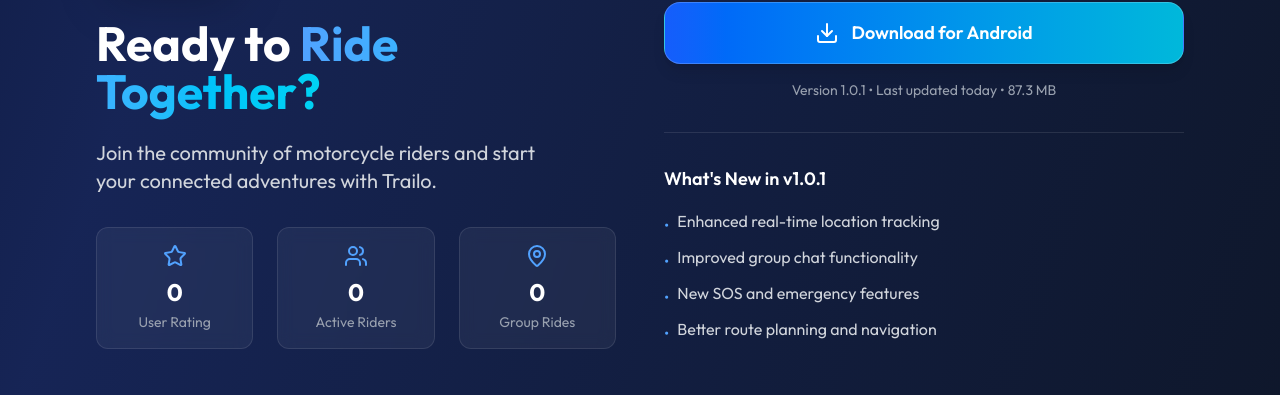
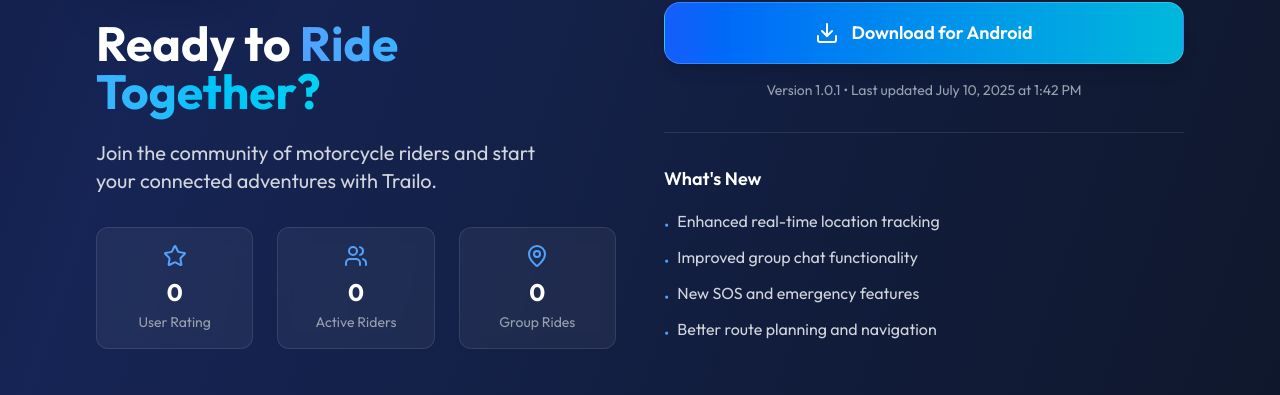
Before and after one commit to sumit-s-nair/Trailo-Web, a Next.js app: page / in a window 1280 px wide. Shown: the part 3307-3702 px from the top of the page. Built offline with nearby package versions, Linux system fonts and the light colour scheme.

Commit message:
added github actions changes

```diff
--- /dev/null
+++ b/public/latest.json
@@ -0,0 +1,5 @@
+{
+  "version": "1.0.1",
+  "filename": "trailo-v1.0.1.apk",
+  "date": "2025-07-10T13:42:30Z"
+}
--- a/src/app/components/DownloadSection.tsx
+++ b/src/app/components/DownloadSection.tsx
@@ -1,5 +1,6 @@
 "use client";
 
+import { useEffect, useState } from "react";
 import { motion } from "framer-motion";
 import Image from "next/image";
 import { Download, Star, Users, MapPin } from "lucide-react";
@@ -10,7 +11,30 @@
   { icon: <MapPin className="w-6 h-6" />, value: "0", label: "Group Rides" }
 ];
 
+type ApkInfo = {
+  version: string;
+  filename: string;
+  date: string; // ISO format
+};
+
 export default function DownloadSection() {
+  const [apkInfo, setApkInfo] = useState<ApkInfo | null>(null);
+
+  useEffect(() => {
+    fetch("/latest.json")
+      .then((res) => res.json())
+      .then((data) => setApkInfo(data))
+      .catch((err) => console.error("Failed to load APK info:", err));
+  }, []);
+
+  const formatDateTime = (isoDate: string) => {
+    const date = new Date(isoDate);
+    return date.toLocaleString(undefined, {
+      dateStyle: "long",
+      timeStyle: "short"
+    });
+  };
+
   return (
     <section className="py-20 relative">
       <div className="max-w-6xl mx-auto px-4 sm:px-6 lg:px-8">
@@ -37,7 +61,8 @@
                 height={150}
                 className="mx-auto lg:mx-0 rounded-3xl shadow-2xl"
               />
-            </motion.div>              <motion.h2
+            </motion.div>
+            <motion.h2
               initial={{ opacity: 0, y: 30 }}
               whileInView={{ opacity: 1, y: 0 }}
               transition={{ duration: 0.8, delay: 0.3 }}
@@ -60,7 +85,6 @@
               Join the community of motorcycle riders and start your connected adventures with Trailo.
             </motion.p>
 
-            {/* Stats */}
             <motion.div
               initial={{ opacity: 0, y: 30 }}
               whileInView={{ opacity: 1, y: 0 }}
@@ -80,9 +104,7 @@
                   <div className="text-2xl font-bold text-white mb-1">
                     {stat.value}
                   </div>
-                  <div className="text-sm text-gray-400">
-                    {stat.label}
-                  </div>
+                  <div className="text-sm text-gray-400">{stat.label}</div>
                 </motion.div>
               ))}
             </motion.div>
@@ -95,7 +117,8 @@
             transition={{ duration: 0.8 }}
             viewport={{ once: true }}
             className="space-y-8"
-          >              <div className="text-center lg:text-left">
+          >
+            <div className="text-center lg:text-left">
               <h3 className="text-2xl font-semibold text-white mb-4">
                 Download the App
               </h3>
@@ -105,8 +128,10 @@
             </div>
 
             <div className="space-y-4">
+              {apkInfo ? (
+                <>
                   <motion.a
-                href="/trailo-v1.0.1.apk"
+                    href={`/${apkInfo.filename}`}
                     download
                     className="w-full bg-gradient-to-r from-blue-600 to-cyan-500 hover:from-blue-700 hover:to-cyan-600 text-white px-8 py-4 rounded-2xl font-semibold text-lg transition-all duration-300 flex items-center justify-center space-x-3 shadow-lg hover:shadow-xl border border-white/20"
                     whileHover={{ scale: 1.02, y: -2 }}
@@ -117,11 +142,19 @@
                   </motion.a>
 
                   <p className="text-sm text-gray-400 text-center">
-                Version 1.0.1 • Last updated today • 87.3 MB
+                    Version {apkInfo.version} • Last updated {formatDateTime(apkInfo.date)}
                   </p>
-            </div>              <div className="pt-8 border-t border-white/10">
+                </>
+              ) : (
+                <p className="text-sm text-gray-400 text-center">
+                  Loading latest APK info...
+                </p>
+              )}
+            </div>
+
+            <div className="pt-8 border-t border-white/10">
               <h4 className="text-lg font-semibold text-white mb-4">
-                  What&apos;s New in v1.0.1
+                What&apos;s New
               </h4>
               <ul className="space-y-2 text-gray-300">
                 <li className="flex items-start space-x-2">
--- a/src/app/components/HeroSection.tsx
+++ b/src/app/components/HeroSection.tsx
@@ -3,8 +3,21 @@
 import { motion } from "framer-motion";
 import Image from "next/image";
 import { Download, Play } from "lucide-react";
+import { useEffect, useState } from "react";
 
 export default function HeroSection() {
+  const [apkFilename, setApkFilename] = useState<string | null>(null);
+
+    useEffect(() => {
+      fetch("/latest.json")
+        .then((res) => {
+          if (!res.ok) throw new Error("Could not fetch latest.json");
+          return res.json();
+        })
+        .then((data) => setApkFilename(data.filename))
+        .catch((err) => console.error("Error loading APK:", err));
+    }, []);
+
   return (
     <section className="min-h-screen flex items-center justify-center relative pt-20">
       <div className="max-w-4xl mx-auto text-center px-4 sm:px-6 lg:px-8">
@@ -52,7 +65,7 @@
           className="flex flex-col sm:flex-row items-center justify-center space-y-4 sm:space-y-0 sm:space-x-6"
         >
           <motion.a
-            href="/trailo-v1.0.1.apk"
+            href={`/${apkFilename}`}
             download
             className="bg-gradient-to-r from-blue-600 to-cyan-500 hover:from-blue-700 hover:to-cyan-600 text-white px-8 py-4 rounded-full font-semibold text-lg transition-all duration-300 flex items-center space-x-3 shadow-lg hover:shadow-xl border border-white/20"
             whileHover={{ scale: 1.05, y: -2 }}
--- a/src/app/components/Navigation.tsx
+++ b/src/app/components/Navigation.tsx
@@ -3,8 +3,22 @@
 import { motion } from "framer-motion";
 import Image from "next/image";
 import { Download } from "lucide-react";
+import { useEffect, useState } from "react";
 
 export default function Navigation() {
+
+  const [apkFilename, setApkFilename] = useState<string | null>(null);
+
+  useEffect(() => {
+    fetch("/latest.json")
+      .then((res) => {
+        if (!res.ok) throw new Error("Could not fetch latest.json");
+        return res.json();
+      })
+      .then((data) => setApkFilename(data.filename))
+      .catch((err) => console.error("Error loading APK:", err));
+  }, []);
+
   return (
     <motion.nav
       initial={{ y: -100, opacity: 0 }}
@@ -30,7 +44,7 @@
           </motion.div>
 
           <motion.a
-            href="/trailo-v1.0.1.apk"
+            href={`/${apkFilename}`}
             download
             className="bg-gradient-to-r from-blue-600 to-cyan-500 hover:from-blue-700 hover:to-cyan-600 text-white px-6 py-2 rounded-full font-semibold transition-all duration-300 flex items-center space-x-2 shadow-lg hover:shadow-xl border border-white/20"
             whileHover={{ scale: 1.05, y: -2 }}
```
Lines whose indentation alone changed are shown as unchanged.
